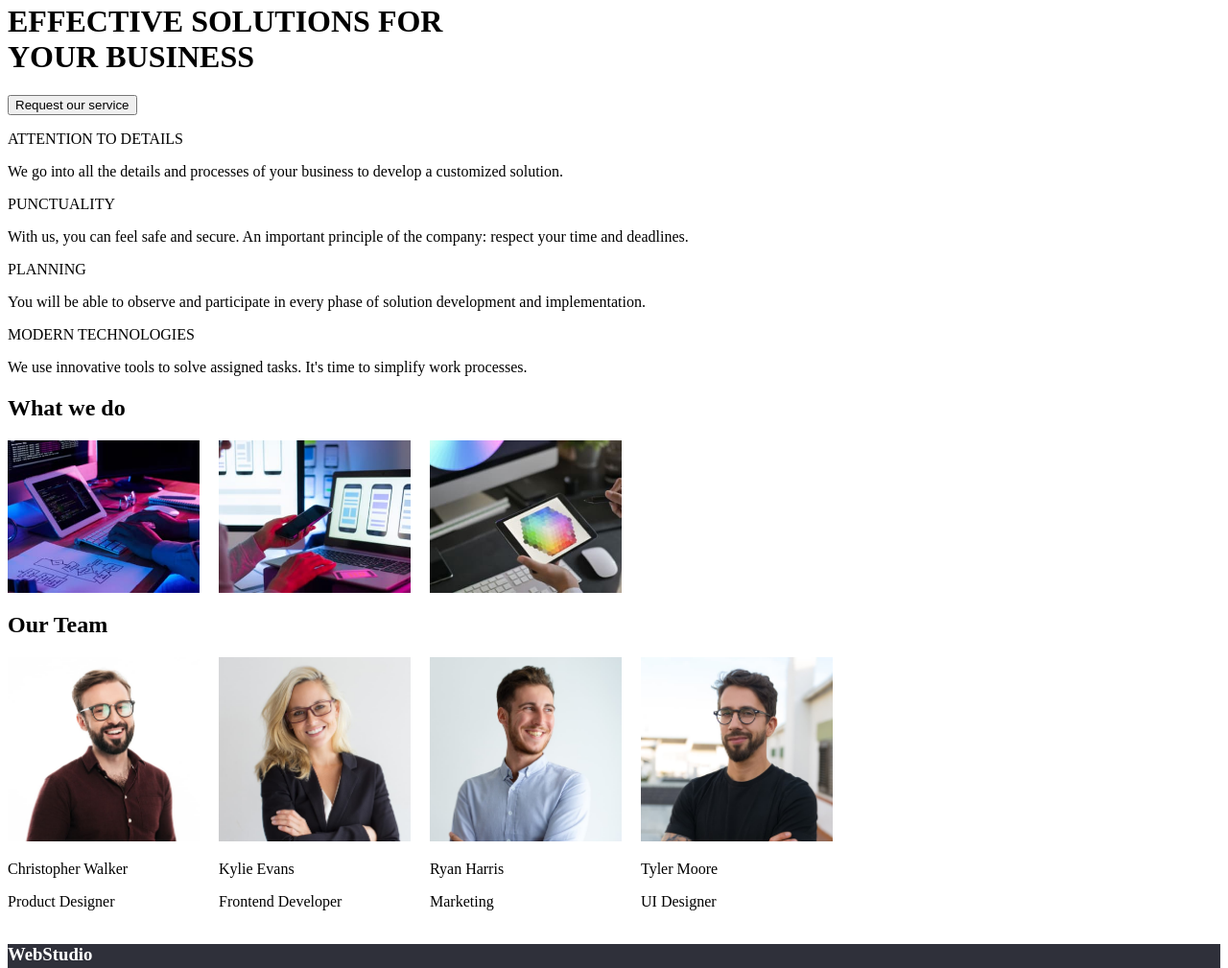
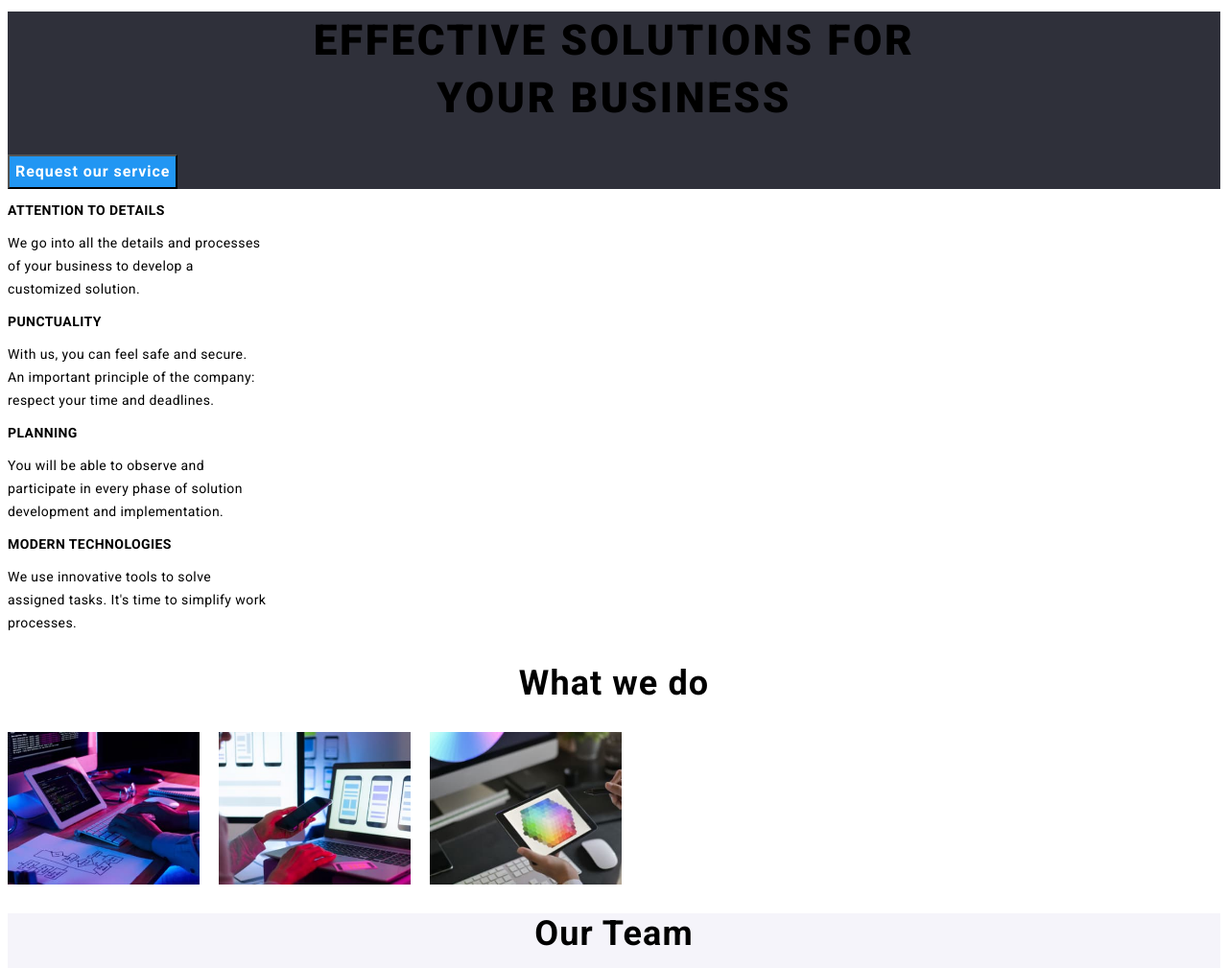
Before and after one commit to StefanR8989/goit-markup-hw-01goit-markup-hw-02, a plain HTML site: page index.html in a window 1280 px wide. Shown: the part 157-1166 px from the top of the page at 96% size. Drawn offline with Linux system fonts and the light colour scheme.

Commit message:
Studio upd
studio upd

```diff
--- a/css/style.css
+++ b/css/style.css
@@ -44,6 +44,92 @@
   background-color: var(--black);
 }
 
+.main {
+  background-color: var(--black);
+}
+
+.main__text {
+  font-family: Roboto;
+  font-size: 44px;
+  font-weight: 900;
+  line-height: 60px;
+  letter-spacing: 0.06em;
+  text-align: center;
+}
+
+.maine__button {
+  font-family: Roboto;
+  font-size: 16px;
+  font-weight: 700;
+  line-height: 30px;
+  letter-spacing: 0.06em;
+  text-align: center;
+  background-color: var(--blue);
+  color: var(--white);
+}
+
+.what {
+  background-color: var(--white);
+}
+
+.what__title {
+  font-family: Roboto;
+  font-size: 14px;
+  font-weight: 700;
+  line-height: 16px;
+  letter-spacing: 0.03em;
+  text-align: left;
+}
+
+.what__subtitle {
+  font-family: Roboto;
+  font-size: 14px;
+  font-weight: 400;
+  line-height: 24px;
+  letter-spacing: 0.03em;
+  text-align: left;
+}
+
+.what__we {
+  font-family: Roboto;
+  font-size: 36px;
+  font-weight: 700;
+  line-height: 42px;
+  letter-spacing: 0.03em;
+  text-align: center;
+}
+
+.ourteam {
+  background-color: #f5f4fa;
+}
+
+.ourteam__name {
+  font-family: Roboto;
+  font-size: 16px;
+  font-weight: 500;
+  line-height: 18.75px;
+  letter-spacing: 0.03em;
+  text-align: center;
+}
+
+.ourteam__job {
+  font-family: Roboto;
+  font-size: 16px;
+  font-weight: 400;
+  line-height: 18.75px;
+  letter-spacing: 0.03em;
+  text-align: center;
+}
+
+.ourteam__title {
+  font-family: Roboto;
+  font-size: 36px;
+  font-weight: 700;
+  line-height: 42.19px;
+  letter-spacing: 0.03em;
+  text-align: center;
+}
+
 .footer__logo {
   color: var(--white);
 }
--- a/index.html
+++ b/index.html
@@ -30,44 +30,49 @@
     </header>
     <main>
       <!--Main section-->
-      <h1>EFFECTIVE SOLUTIONS FOR <br />YOUR BUSINESS</h1>
-      <button type="button">Request our service</button>
-
+      <div class="main">
+        <h1 class="main__text">EFFECTIVE SOLUTIONS FOR <br />YOUR BUSINESS</h1>
+        <button class="maine__button" type="button">Request our service</button>
+      </div>
       <!--What we do section-->
-      <section>
+      <section class="what">
         <div>
           <div>
-            <p>ATTENTION TO DETAILS</p>
-            <p>
-              We go into all the details and processes of your business to
-              develop a customized solution.
+            <p class="what__title">ATTENTION TO DETAILS</p>
+            <p class="what__subtitle">
+              We go into all the details and processes <br />
+              of your business to develop a <br />
+              customized solution.
             </p>
           </div>
           <div>
-            <p>PUNCTUALITY</p>
-            <p>
-              With us, you can feel safe and secure. An important principle of
-              the company: respect your time and deadlines.
+            <p class="what__title">PUNCTUALITY</p>
+            <p class="what__subtitle">
+              With us, you can feel safe and secure. <br />
+              An important principle of the company: <br />
+              respect your time and deadlines.
             </p>
           </div>
           <div>
-            <p>PLANNING</p>
-            <p>
-              You will be able to observe and participate in every phase of
-              solution development and implementation.
+            <p class="what__title">PLANNING</p>
+            <p class="what__subtitle">
+              You will be able to observe and <br />
+              participate in every phase of solution <br />
+              development and implementation.
             </p>
             <div>
-              <p>MODERN TECHNOLOGIES</p>
-              <p>
-                We use innovative tools to solve assigned tasks. It's time to
-                simplify work processes.
+              <p class="what__title">MODERN TECHNOLOGIES</p>
+              <p class="what__subtitle">
+                We use innovative tools to solve <br />
+                assigned tasks. It's time to simplify work <br />
+                processes.
               </p>
             </div>
           </div>
         </div>
       </section>
       <section>
-        <h2>What we do</h2>
+        <h2 class="what__we">What we do</h2>
         <div style="display: flex; gap: 20px">
           <img src="./images/box-1.jpg" alt="laptop" width="200" />
           <img src="./images/box-2.jpg" alt="telefon" width="200" />
@@ -76,16 +81,16 @@
       </section>
 
       <!--Our team section-->
-      <section>
-        <h2>Our Team</h2>
+      <section class="ourteam">
+        <h2 class="ourteam__title">Our Team</h2>
 
         <!--Container cu echipa-->
         <div style="display: flex; gap: 20px">
           <!--Primul-->
           <div>
             <img src="./images/img-1.jpg" alt="Product Designer" width="200" />
-            <p>Christopher Walker</p>
-            <p>Product Designer</p>
+            <p class="ourteam__name">Christopher Walker</p>
+            <p class="ourteam__job">Product Designer</p>
           </div>
 
           <!--Al 2 lea-->
@@ -95,22 +100,22 @@
               alt="Frontend Developer"
               width="200"
             />
-            <p>Kylie Evans</p>
-            <p>Frontend Developer</p>
+            <p class="ourteam__name">Kylie Evans</p>
+            <p class="ourteam__job">Frontend Developer</p>
           </div>
 
           <!--Al 3 lea-->
           <div>
             <img src="./images/img-3.jpg" alt="Marketing" width="200" />
-            <p>Ryan Harris</p>
-            <p>Marketing</p>
+            <p class="ourteam__name">Ryan Harris</p>
+            <p class="ourteam__job">Marketing</p>
           </div>
 
           <!--Al 4 lea-->
           <div>
             <img src="./images/img-4.jpg" alt="UI Designer" width="200" />
-            <p>Tyler Moore</p>
-            <p>UI Designer</p>
+            <p class="ourteam__name">Tyler Moore</p>
+            <p class="ourteam__job">UI Designer</p>
           </div>
         </div>
       </section>
```
